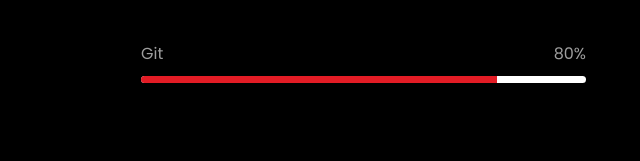
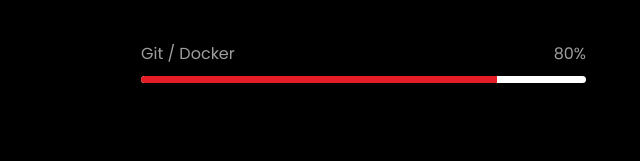
Before and after one commit to merchant862/portfolio, a plain HTML site: page index.html in a window 1280 px wide. Shown: the part 1298-1459 px from the top of the page, 614-1254 px from the left. Drawn offline with Linux system fonts and the light colour scheme; a web font is replaced by a local one.

Commit message:
Update index.html

```diff
--- a/index.html
+++ b/index.html
@@ -145,7 +145,7 @@
                                     </div>
                                     <div class="_re_uy_iu">
                                         <div class="_ol_ew_xs">
-                                            <span>Git</span>
+                                            <span>Git / Docker</span>
                                             <span>80%</span>
                                         </div>
                                         <div class="progress">
```
